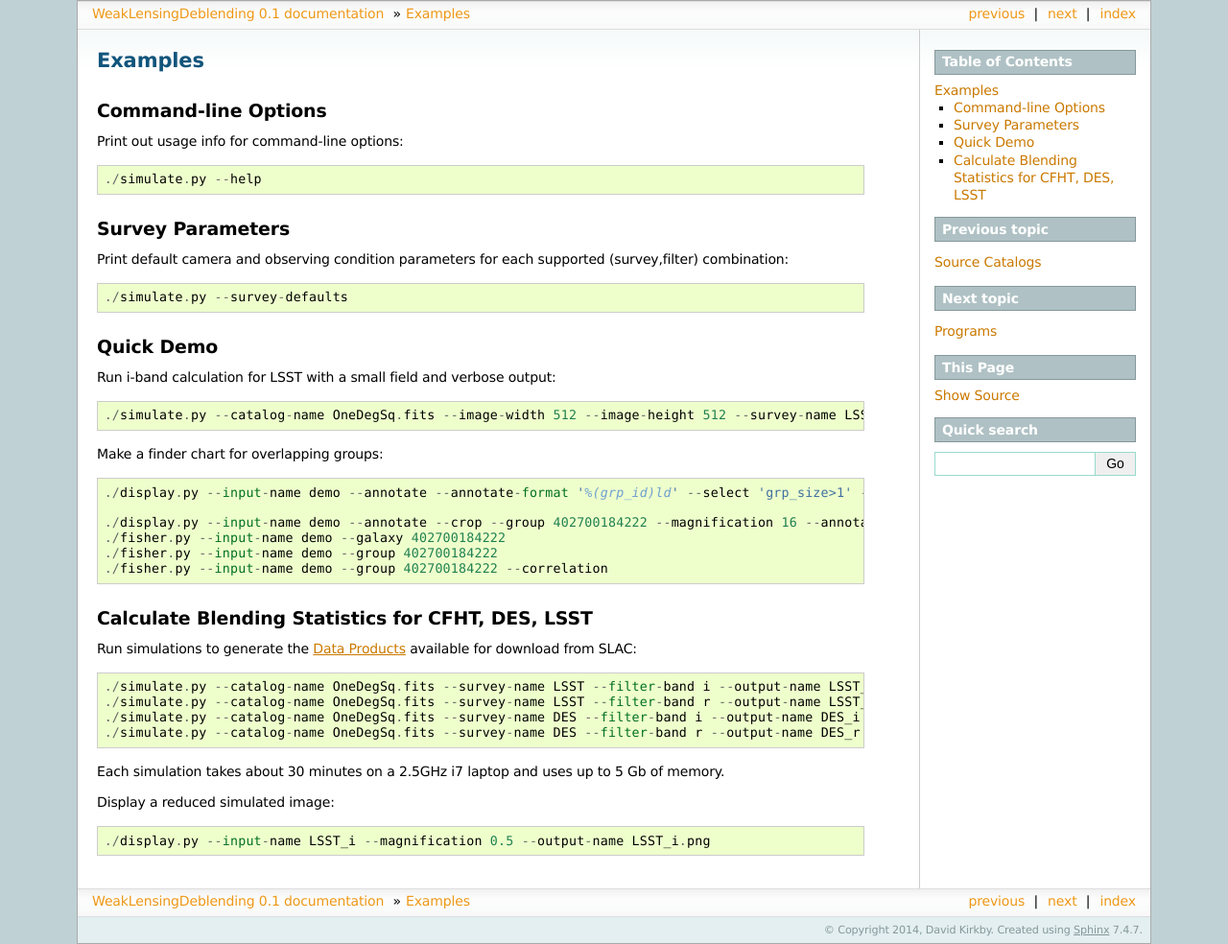
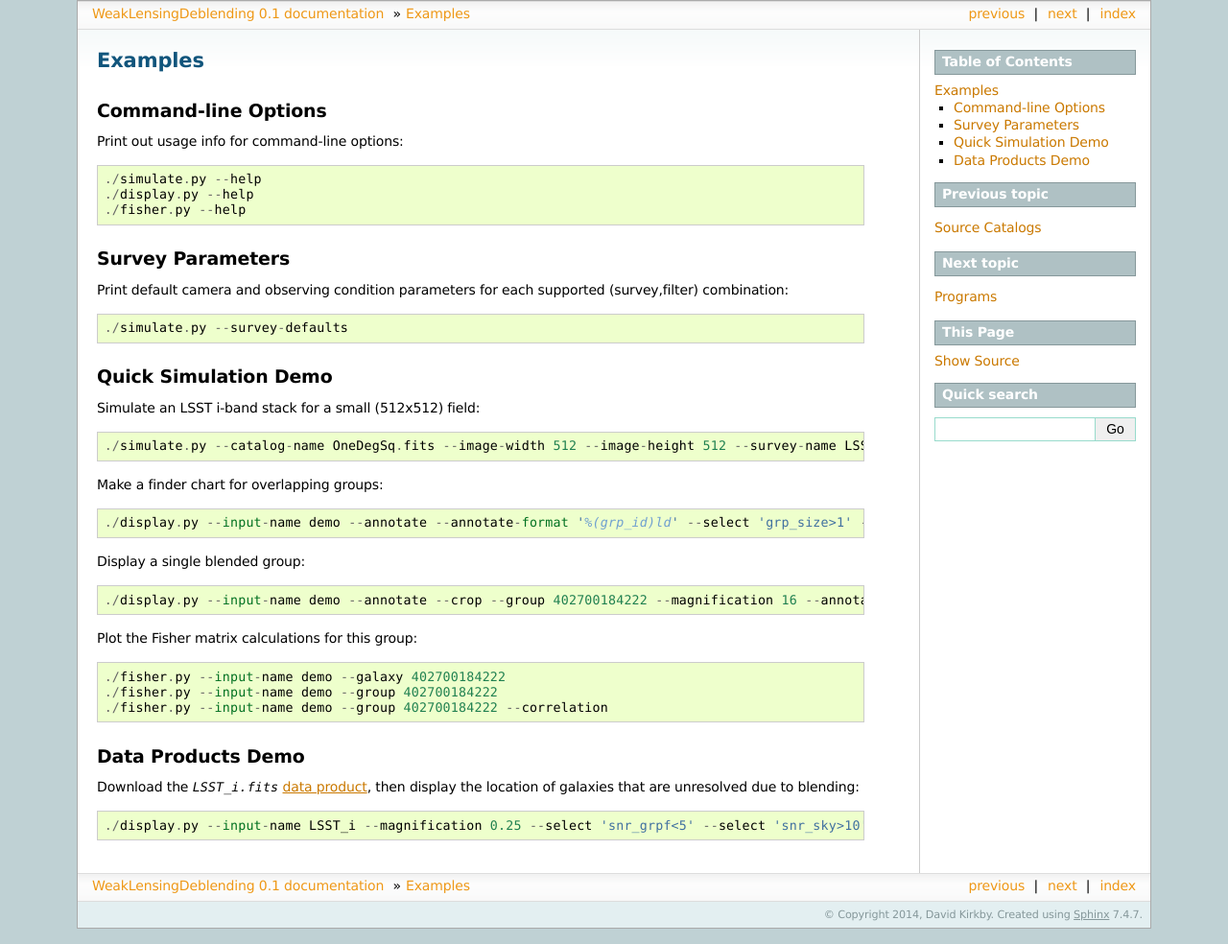
Before and after one commit to LSSTDESC/WeakLensingDeblending, a Sphinx documentation site: the page built from docs/examples.rst, in a window 1280 px wide. Shown: the whole page at 96% size. Built offline with Sphinx 7.4.7, drawn with Linux system fonts in a browser that asks for light colours.

Commit message:
Documentation updates to describe data products

```diff
--- a/docs/examples.rst
+++ b/docs/examples.rst
@@ -7,6 +7,8 @@ Command-line Options
 Print out usage info for command-line options::
 
 	./simulate.py --help
+	./display.py --help
+	./fisher.py --help
 
 Survey Parameters
 -----------------
@@ -15,34 +17,30 @@ Print default camera and observing condition parameters for each supported (surv
 
 	./simulate.py --survey-defaults
 
-Quick Demo
-----------
+Quick Simulation Demo
+---------------------
 
-Run i-band calculation for LSST with a small field and verbose output::
+Simulate an LSST i-band stack for a small (512x512) field::
 
-	./simulate.py --catalog-name OneDegSq.fits --image-width 512 --image-height 512 --survey-name LSST --filter-band i --output-name demo --verbose --verbose-model --verbose-render
+	./simulate.py --catalog-name OneDegSq.fits --image-width 512 --image-height 512 --survey-name LSST --filter-band i --output-name demo --verbose
 
 Make a finder chart for overlapping groups::
 
 	./display.py --input-name demo --annotate --annotate-format '%(grp_id)ld' --select 'grp_size>1' --select 'grp_rank==0' --magnification 2 --output-name finder.png
 
+Display a single blended group::
+
 	./display.py --input-name demo --annotate --crop --group 402700184222 --magnification 16 --annotate-size x-large
+
+Plot the Fisher matrix calculations for this group::
+
 	./fisher.py --input-name demo --galaxy 402700184222
 	./fisher.py --input-name demo --group 402700184222
 	./fisher.py --input-name demo --group 402700184222 --correlation
 
-Calculate Blending Statistics for CFHT, DES, LSST
--------------------------------------------------
+Data Products Demo
+------------------
 
-Run simulations to generate the :doc:`products` available for download from SLAC::
+Download the `LSST_i.fits` :doc:`data product <products>`, then display the location of galaxies that are unresolved due to blending::
 
-	./simulate.py --catalog-name OneDegSq.fits --survey-name LSST --filter-band i --output-name LSST_i
-	./simulate.py --catalog-name OneDegSq.fits --survey-name LSST --filter-band r --output-name LSST_r
-	./simulate.py --catalog-name OneDegSq.fits --survey-name DES --filter-band i --output-name DES_i
-	./simulate.py --catalog-name OneDegSq.fits --survey-name DES --filter-band r --output-name DES_r
-
-Each simulation takes about 30 minutes on a 2.5GHz i7 laptop and uses up to 5 Gb of memory.
-
-Display a reduced simulated image::
-
-	./display.py --input-name LSST_i --magnification 0.5 --output-name LSST_i.png
+	./display.py --input-name LSST_i --magnification 0.25 --select 'snr_grpf<5' --select 'snr_sky>10' --crosshair-color red
```
Also changed, not shown: docs/catalog.rst (+11 -11 lines), docs/products.rst (+16 -0 lines), docs/todo.rst (+6 -7 lines).
